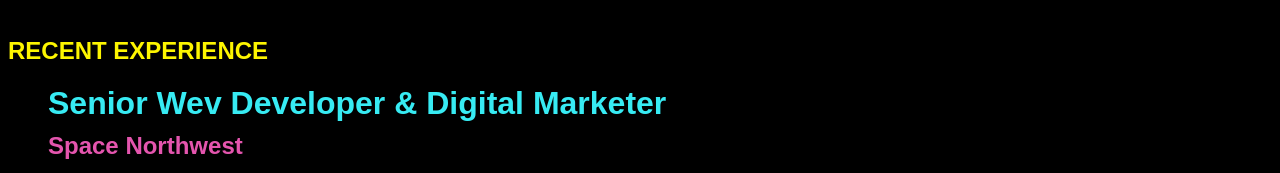
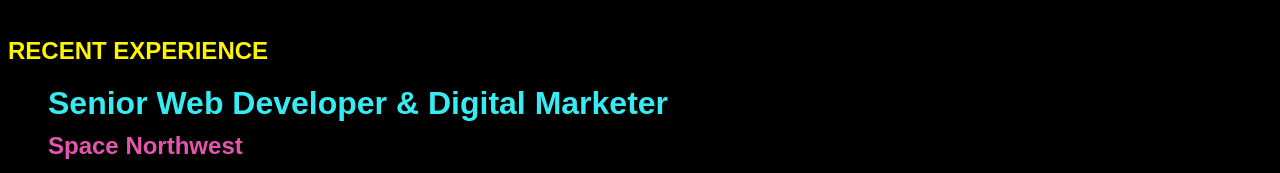
Before and after one commit to tim-andes/cloud-resume-challenge-aws, a website: page index.html in a window 1280 px wide. Shown: the part 1302-1475 px from the top of the page. Drawn offline with Linux system fonts and the light colour scheme; no server answers.

Commit message:
fix typo

```diff
--- a/index.html
+++ b/index.html
@@ -65,7 +65,7 @@
         <section class="experience-section">
             <h2>RECENT EXPERIENCE</h2>
             <div class="experience experience1">
-                <h3>Senior Wev Developer & Digital Marketer</h3>
+                <h3>Senior Web Developer & Digital Marketer</h3>
                 <h4>Space Northwest</h4>
                 <p><em>08/2024 - Present</em></p>
                 <ul>
```
